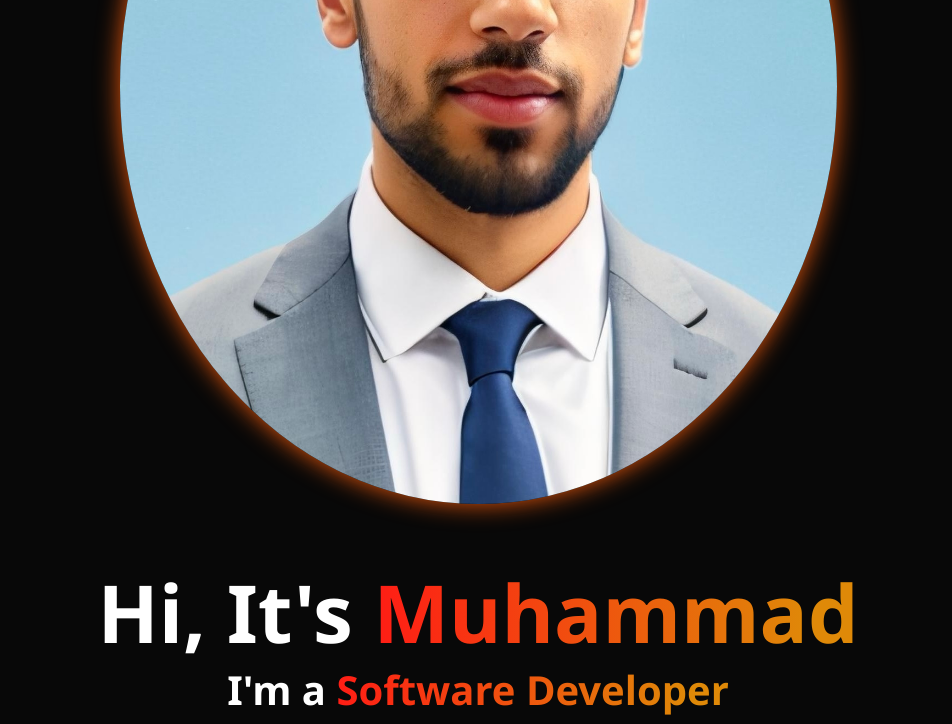
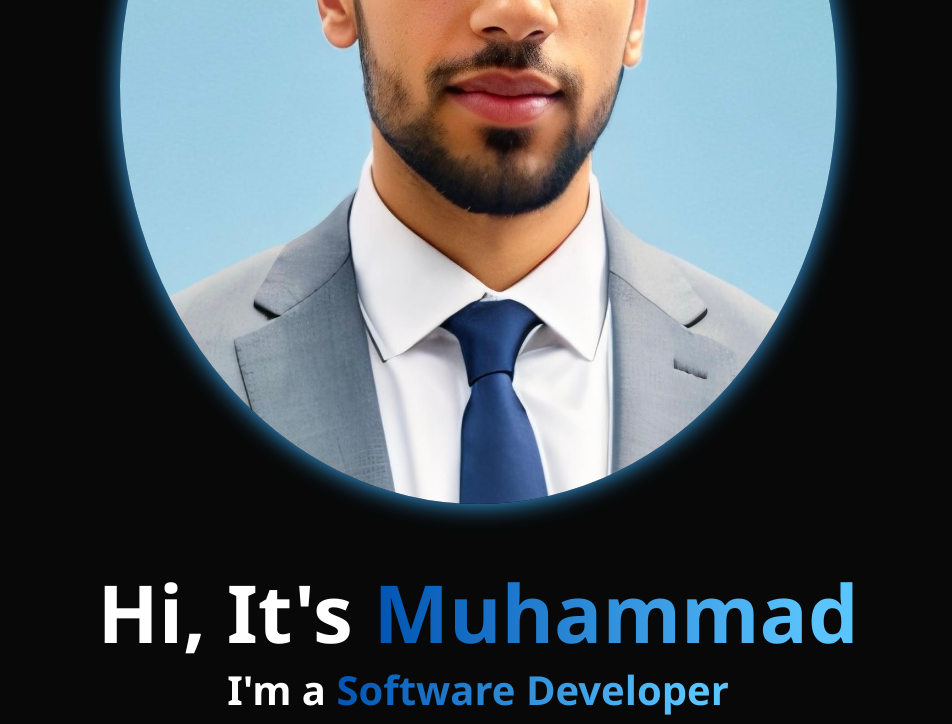
Before and after one commit to Cwazycodes/Muhammad_Hussain_portfolio, a plain HTML site: page index.html in a window 1280 px wide. Shown: the part 481-1205 px from the top of the page, without its empty margins (162-1114 px from the left). Drawn offline with nearby package versions, Linux system fonts and the light colour scheme; a script that the page names is missing.

Commit message:
changed colours

```diff
--- a/style.css
+++ b/style.css
@@ -11,7 +11,7 @@
   --bg-color: #080808;
   --second-bg-color: #101010;
   --text-color: white;
-  --main-color: #ea580c;
+  --main-color: #3cb1ff;
 }
 
 html {
@@ -57,7 +57,7 @@ header {
 }
 
 span {
-  background: linear-gradient(270deg, #df8908 10%, #ff1d15 100%);
+  background: linear-gradient(270deg, #5ac4fe 10%, #0154b3 100%);
   background-clip: text;
   color: transparent;
 }
@@ -80,7 +80,7 @@ span {
   font-size: 1.8rem;
   padding: 1rem 2rem;
   border-radius: 3rem;
-  background: linear-gradient(270deg, #df8908 10%, #ff1d15 100%);
+  background: linear-gradient(270deg, #5ac4fe 10%, #0154b3 100%);
   letter-spacing: 1px;
   cursor: pointer;
   transition: 0.3s ease-in-out;
```
